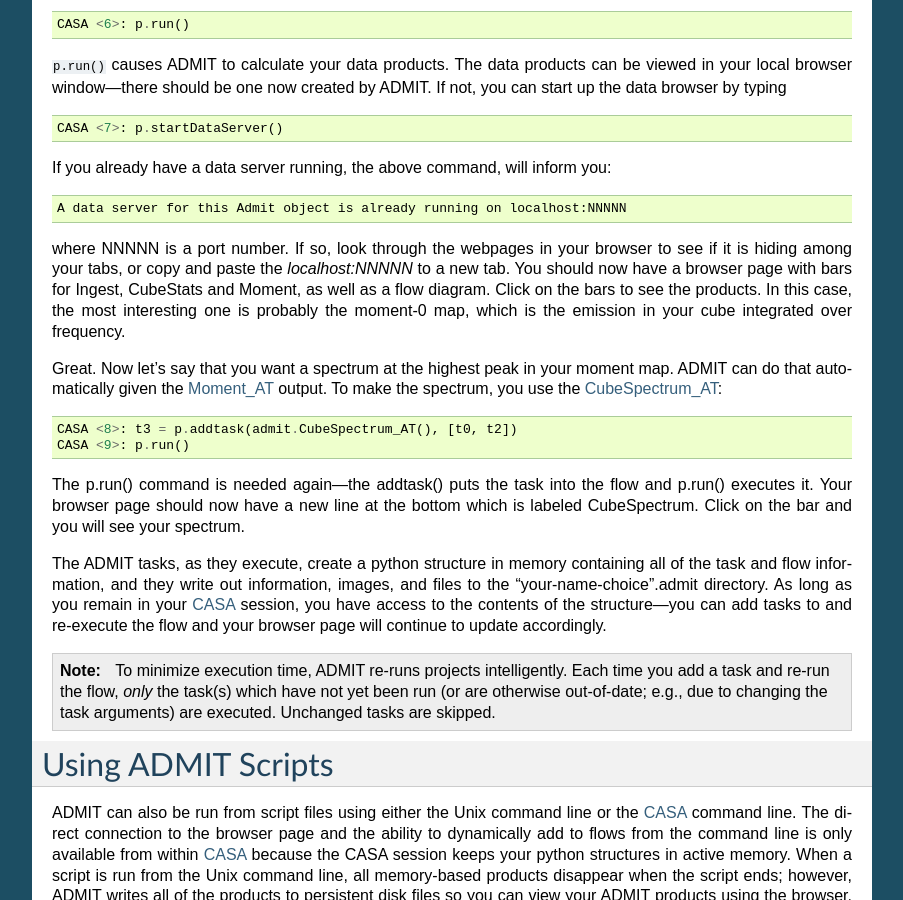
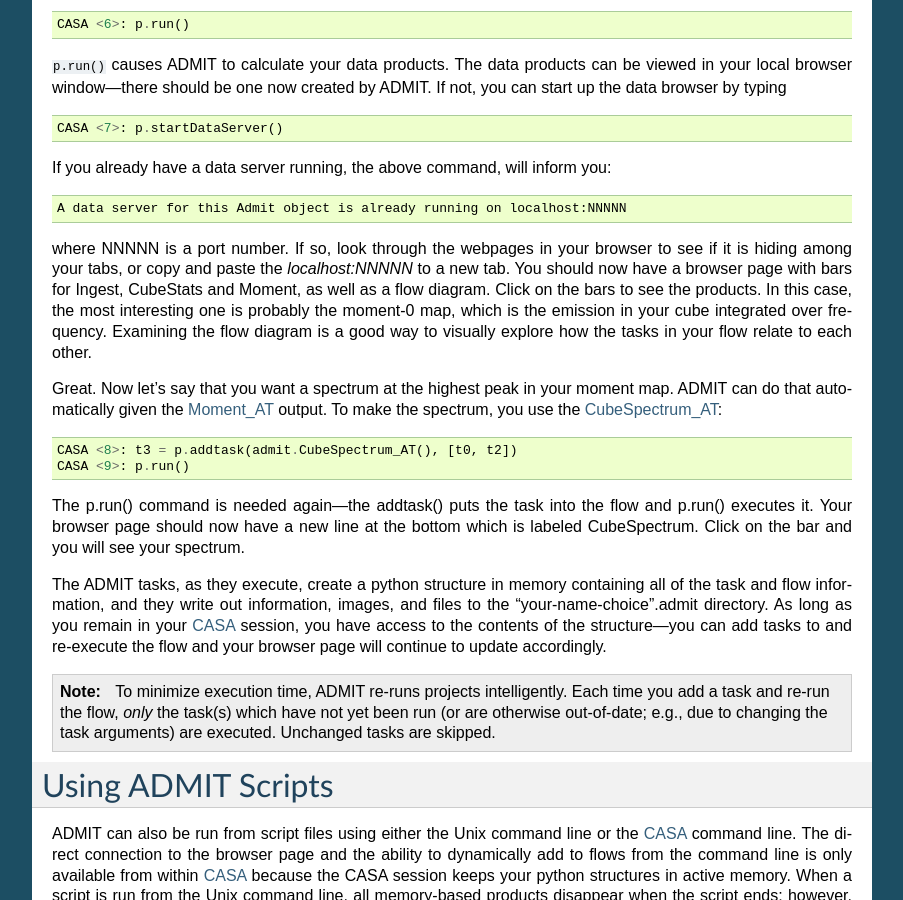
Before and after one commit to astroumd/admit, a Sphinx documentation site: the page built from doc/sphinx/userguideintro.rst, in a window 1280 px wide and 900 px high, scrolled down 4754 px. Shown: the whole window, without its empty margins (198-1101 px from the left). Built offline with Sphinx 7.4.7, drawn with Linux system fonts in a browser that asks for light colours; the version number is read from the project's files by our own code.

Commit message:
Highlight the utility of flow diagrams.
Noted that users can better understand the relationships between tasks by
examining the flow diagram in the data browser.

```diff
--- a/doc/sphinx/userguideintro.rst
+++ b/doc/sphinx/userguideintro.rst
@@ -313,7 +313,8 @@
 with bars for Ingest, CubeStats and Moment, as well as a flow diagram. Click on
 the bars to see the products. In this case, the most interesting one is
 probably the moment-0 map, which is the emission in your cube integrated over
-frequency.
+frequency. Examining the flow diagram is a good way to visually explore how the
+tasks in your flow relate to each other.
 
 Great. Now let's say that you want a spectrum at the highest peak in your
 moment map. ADMIT can do that automatically given the `Moment_AT`_ output.
```
